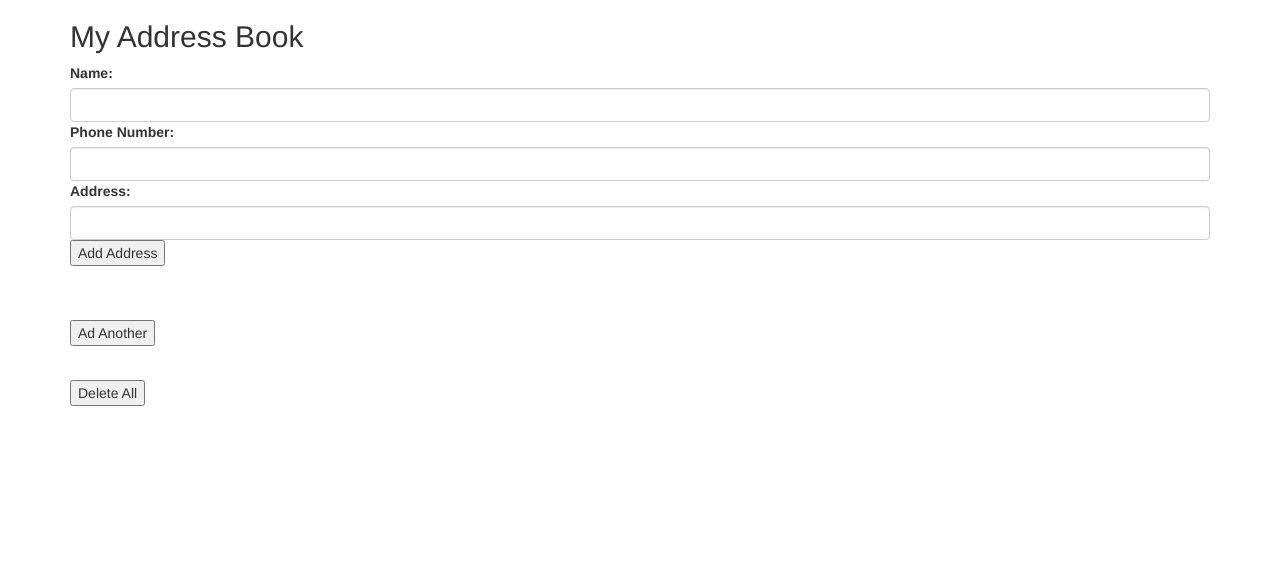
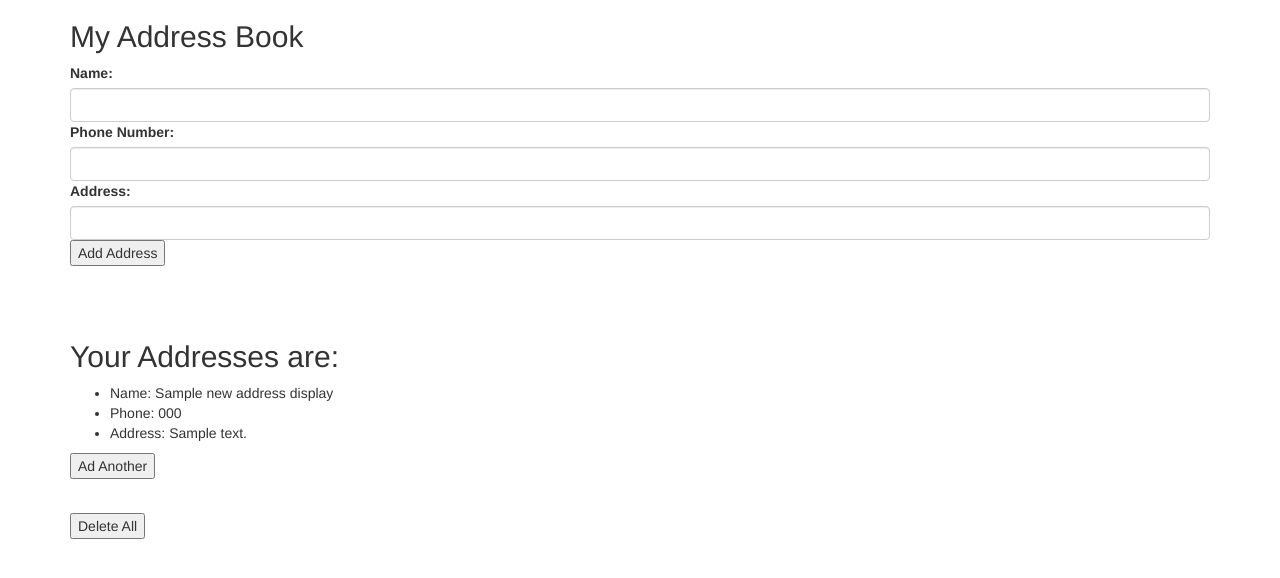
Before and after one commit to Jeremiah-Freeman/AddressBook-php, a PHP site: template views/create_contact.html.twig in a window 1280 px wide. Shown: the top 578 px of the page. Run offline with PHP 8.4, Linux system fonts and the light colour scheme; the template is opened without the code that fills it: most values are stand-ins (such as "Sample title", 1, 10 or a date in 2020); some libraries are stand-ins or nearby versions.

Commit message:
update indentation

```diff
--- a/app/app.php
+++ b/app/app.php
@@ -26,9 +26,9 @@
 
     $app->post("/create_new" , function() use ($app)
     {
-        $new_created_address = new Book($_POST["name"] , $_POST["address"] , $_POST["phone"]);
+        $new_created_address = new Book($_POST["name"] , $_POST["phone"] , $_POST["address"]);
         $new_created_address -> save();
-        return $app["twig"]->render("display_created_address.html.twig" , array("new_address_display" => $new_created_address));
+        return $app["twig"]->render("create_contact.html.twig" , array("new_address_display" => $new_created_address));
 // dump($new_created_address);
     });
 
--- a/views/create_contact.html.twig
+++ b/views/create_contact.html.twig
@@ -19,16 +19,16 @@
             </form>
             <br>
             <br>
-            {% if new_address_display is not empty %}
+
                 <h2>Your Addresses are:</h2>
-            <ul>
-                {% for new_address_display in new_address_displays %}
-                    <li>Name: {{ new_address_displays.getName }}</li>
-                    <li>Phone: {{ new_address_displays.getPhone}}
-                    <li>Address: {{ new_address_displays.getAddress }}</li>
-                {% endfor %}
-            </ul>
-            {% endif %}
+                <ul>
+
+                    <li>Name: {{ new_address_display.getName }}</li>
+                    <li>Phone: {{ new_address_display.getPhone}}</li>
+                    <li>Address: {{ new_address_display.getAddress }}</li>
+
+                </ul>
+
             <form action="/">
                <button type="submit" name="button">Ad Another</button>
             </form>
```
Also changed, not shown: views/display_created_address.html.twig (deleted, +0 -15 lines).
